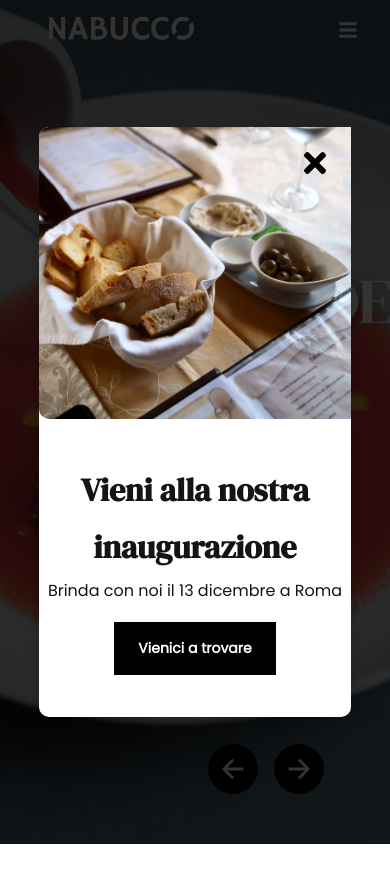
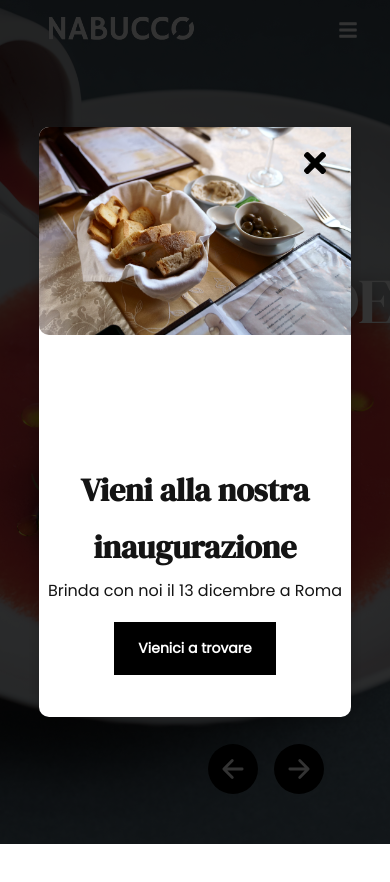
Before and after one commit to riccardoamici-ricky/nabucco, a React (Create React App) app: page / in a window 390 px wide. Shown: the top 882 px of the page. Built offline with nearby package versions, Linux system fonts and the light colour scheme.

Commit message:
bug mobile img popup fixed

```diff
--- a/src/components/PopUp.js
+++ b/src/components/PopUp.js
@@ -73,6 +73,9 @@ const PopUp = ({ showModal, setShowModal }) => {
 		border-radius: 10px 0 0 10px;
 		background: #000;
         object-fit: cover;
+
+        @media screen and (max-width: 768px) {
+         height: auto;    }
 	`;
 
 	const ModalContent = styled.div`
```
